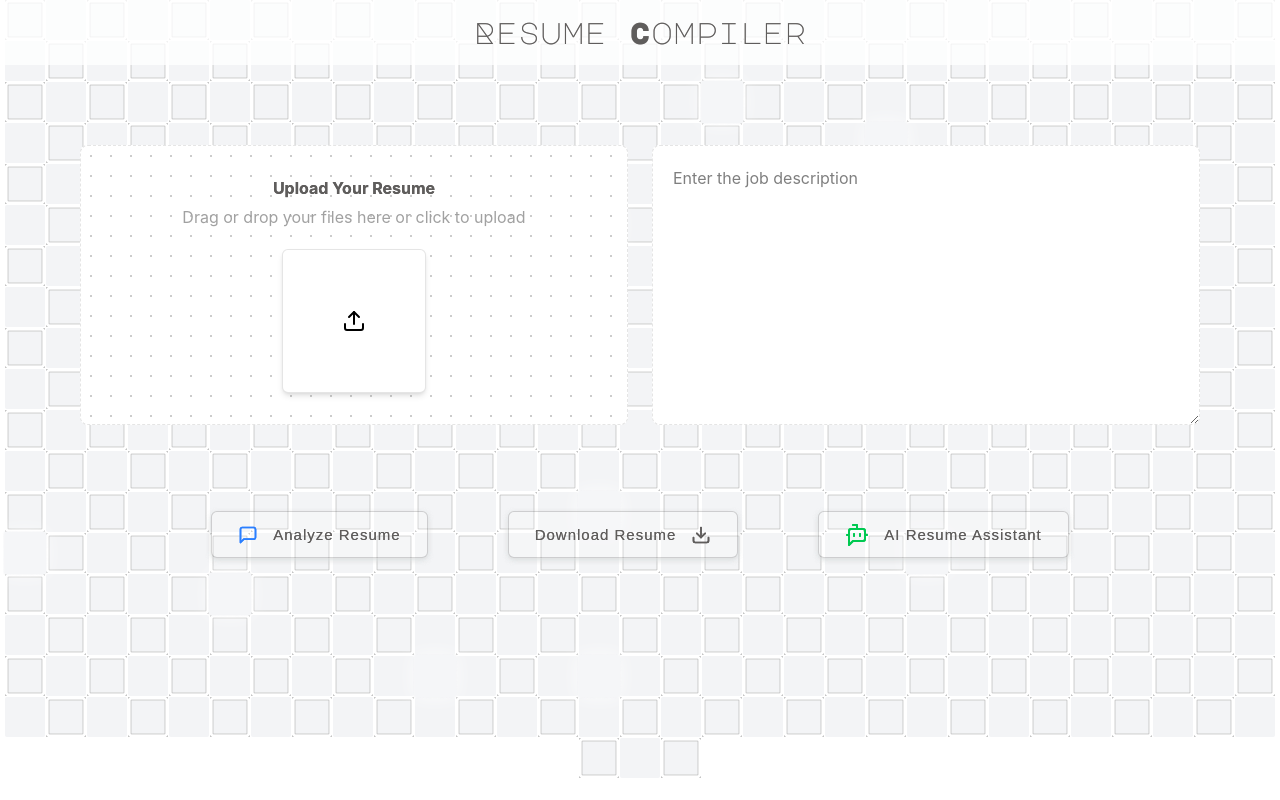
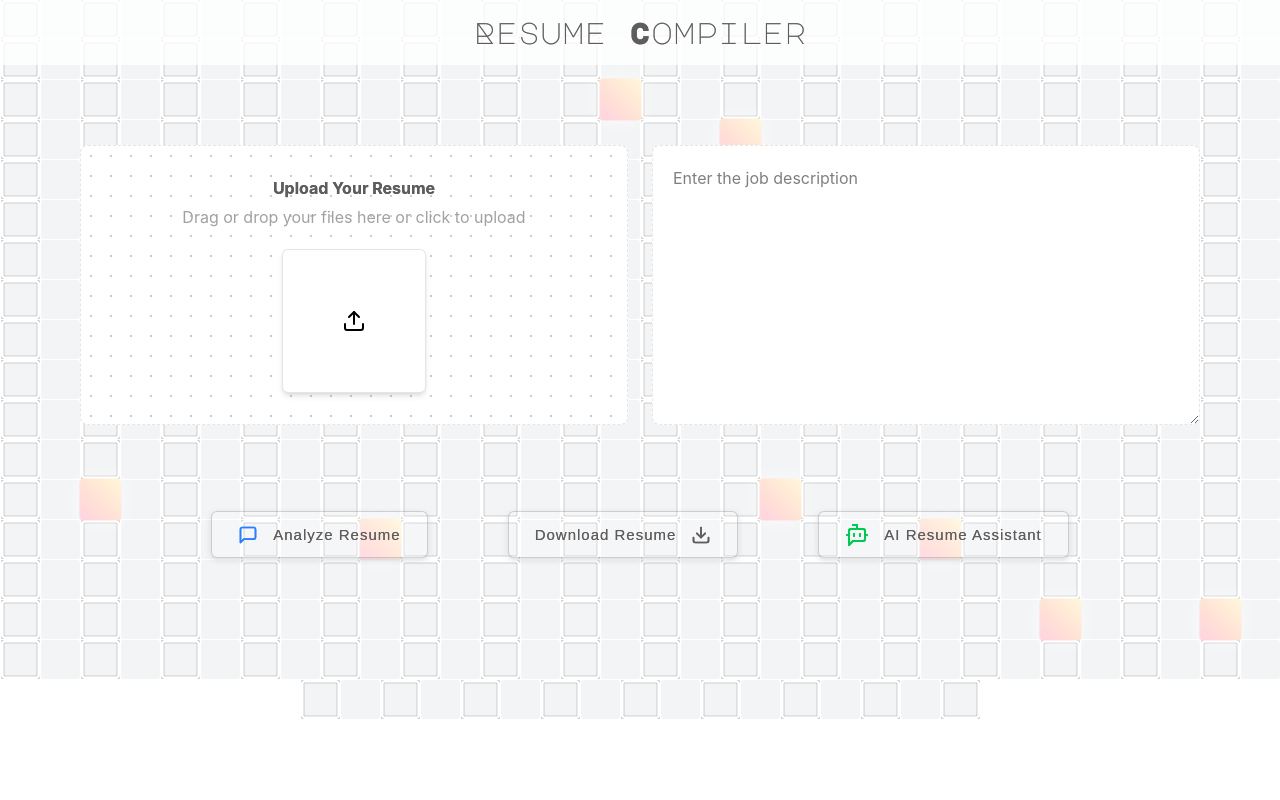
Before and after one commit to ArmanA12/ResumeCompiler, a React (Vite) app: page / in a window 1280 px wide. Built offline with nearby package versions, Linux system fonts and the light colour scheme.

Commit message:
Update App.css

```diff
--- a/src/App.css
+++ b/src/App.css
@@ -54,45 +54,43 @@
 }
 
 .cell {
-  width: 40px;
-  height: 40px;
+  width: 39px;
+  height: 39px;
   flex-shrink: 0;
-  border-radius: 2px;
-  background-color: #f3f4f6; /* Light gray background */
+  border-radius: 3px;
+  background-color: #f3f4f6;
   transition: all 0.3s ease-in-out;
 }
 
-/* Alternate Cell Style (for the checkerboard pattern) */
+
 .cell.alternate {
   box-shadow:
     inset 0px 0px 1px 3px rgba(255, 255, 255, 1),
     inset 0px 0px 1px 3px rgba(0, 0, 0, 1);
 }
 
-/* Glow Animation Keyframes */
+
 @keyframes glow {
   0% {
     transform: scale(1);
+    transform: rotate(180deg);
     opacity: 1;
     box-shadow: 0 0 10px rgba(255, 255, 255, 0.8);
+    background-image: linear-gradient(to right top, #fff6d4, #ffe9cb, #ffdcca, #ffd0cf, #ffc7d9);
   }
   50% {
     transform: scale(1.1);
     opacity: 0.7;
     box-shadow: 0 0 20px rgba(255, 255, 255, 1);
+    background-image: linear-gradient(to right top, #ffc7d9, #ffd0cf, #ffdcca, #ffe9cb, #fff6d4);
   }
   100% {
     transform: scale(1);
     opacity: 1;
     box-shadow: 0 0 10px rgba(255, 255, 255, 0.8);
+    background-image: linear-gradient(to right top, #d7ffd4, #fef2c3, #ffe5cd, #ffdfe7, #fee1ff); }
   }
-}
 
 .animated-cell {
   animation: glow 1.5s infinite ease-in-out;
 }
-@keyframes colorChange {
-  0% { background-color: #ffcc00; }
-  50% { background-color: #ff6699; }
-  100% { background-color: #ffcc00; }
-}
```
